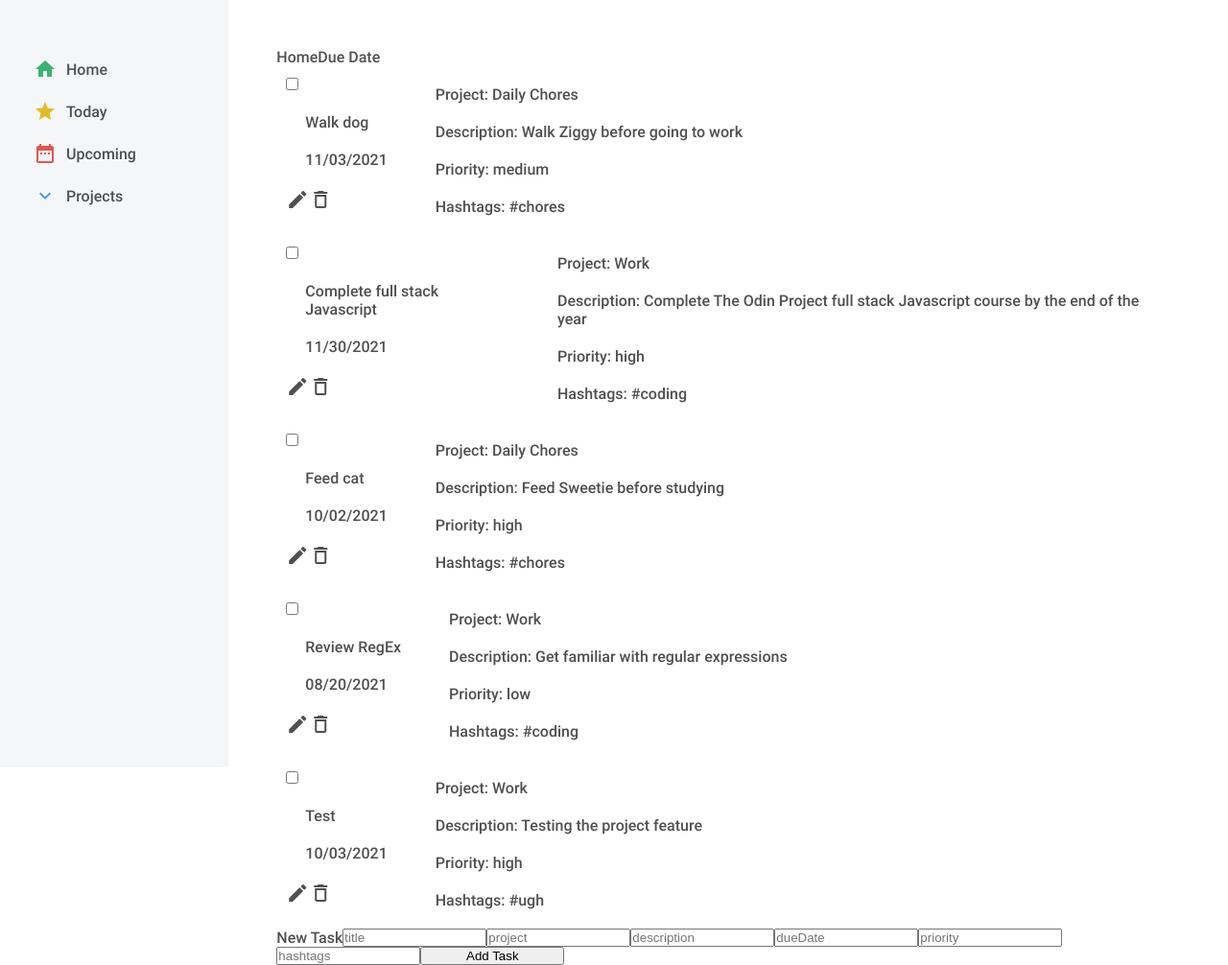
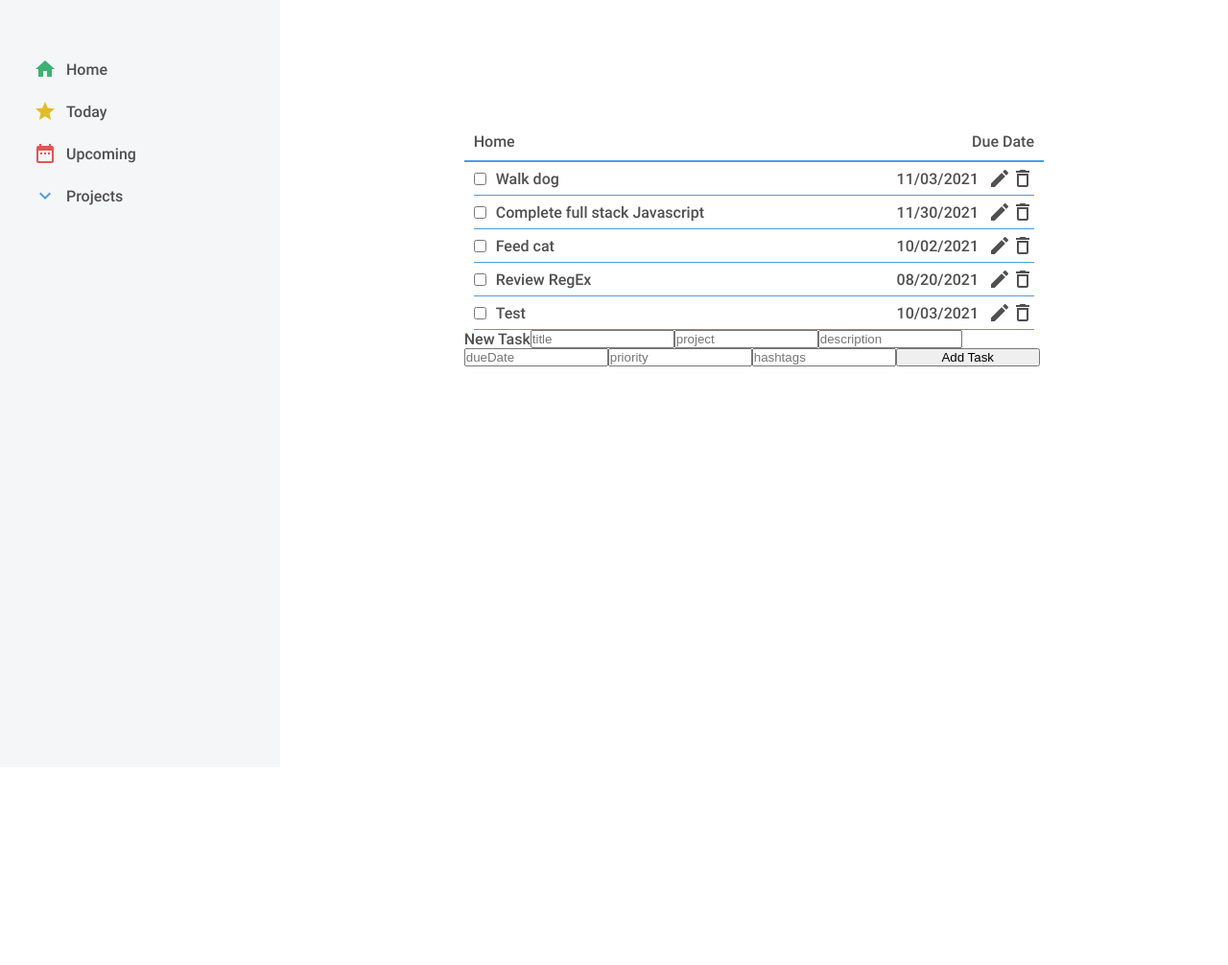
Before and after one commit to kimsjason/todo-list, a website built with webpack: page src/template.html in a window 1280 px wide. Shown: the whole page at 96% size. After the commit the page ends 800 px from the top, so only its background shows below. Built offline with nearby package versions, Linux system fonts and the light colour scheme.

Commit message:
Update task styles

```diff
--- a/src/main.css
+++ b/src/main.css
@@ -21,7 +21,7 @@ body {
 
 /* sidebar */
 .sidebar {
-    flex: 1;
+    flex: 2;
     padding: 50px 25px;
     background-color: #f5f6f8;
 }
@@ -65,12 +65,52 @@ body {
 /* content */
 .content {
     flex: 5;
-    padding: 50px;
+    padding: 10% 15%;
 }
 
 .tasks-header {
     display: flex;
+    justify-content: space-between;
+    padding: 10px;
+    border-bottom: 2px solid #4d9de0;
 }
+
+.task-content {
+    padding: 0 10px;
+}
+
+.task {
+    display: flex;
+    flex-direction: column;
+    padding: 5px 0;
+    border-bottom: 1px solid #4d9de0;
+}
+
+.main-content {
+    display: flex;
+    align-items: center;
+    justify-content: space-between;
+}
+
+.main-properties {
+    flex: 1;
+    display: flex;
+    justify-content: space-between;
+    padding: 0 10px;
+}
+
+.main-content div {
+    pointer-events: none;
+}
+
+.detail-properties {
+
+}
+
+.task .hidden {
+    display: none;
+}
+
 
 
 .task-form {
@@ -81,11 +121,3 @@ body {
 .task-form input {
     width: 150px;
 }
-
-.task {
-    display: flex;
-}
-
-.task div {
-    padding: 10px;
-}
```
